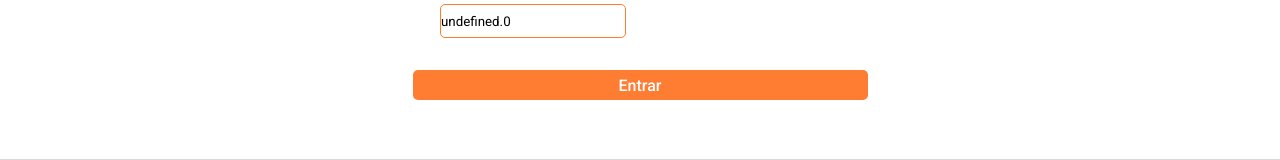
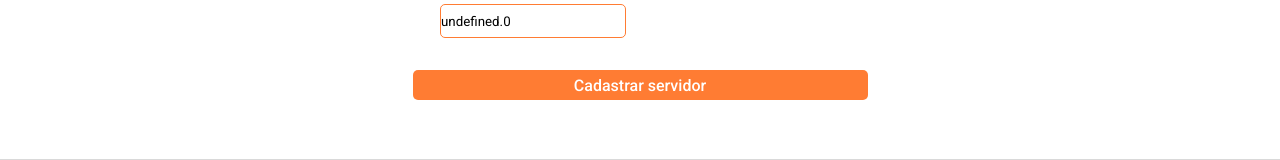
Before and after one commit to kaikycruz/Ducktetive, a website: page site/public/cadastrarNovoServidor.html in a window 1280 px wide. Shown: the part 962-1122 px from the top of the page. Drawn offline with Linux system fonts and the light colour scheme; no server answers.

Commit message:
ajuste de botao de criar servidor

```diff
--- a/site/public/cadastrarNovoServidor.html
+++ b/site/public/cadastrarNovoServidor.html
@@ -76,7 +76,7 @@
                 </div>
             </div>
 
-            <button class="button" onclick="cadastrar()">Entrar</button>
+            <button class="button" onclick="cadastrar()">Cadastrar servidor</button>
                 <br>
 
         </div>
```
